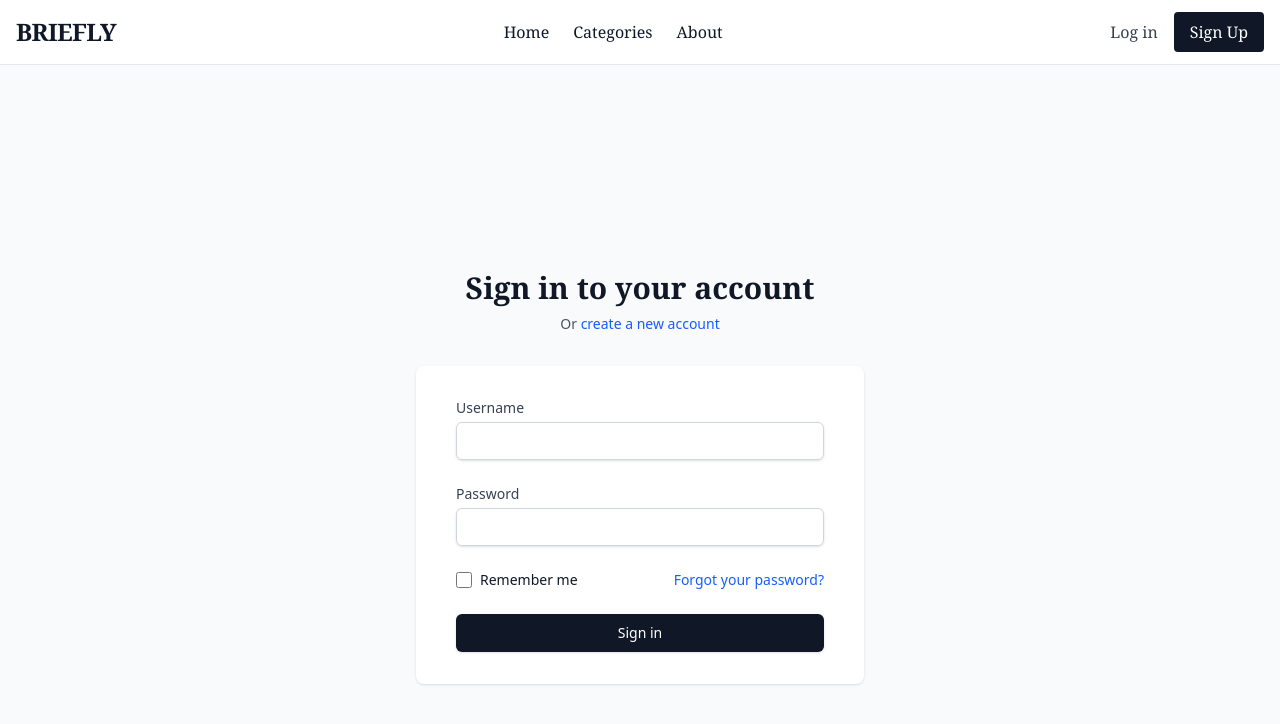
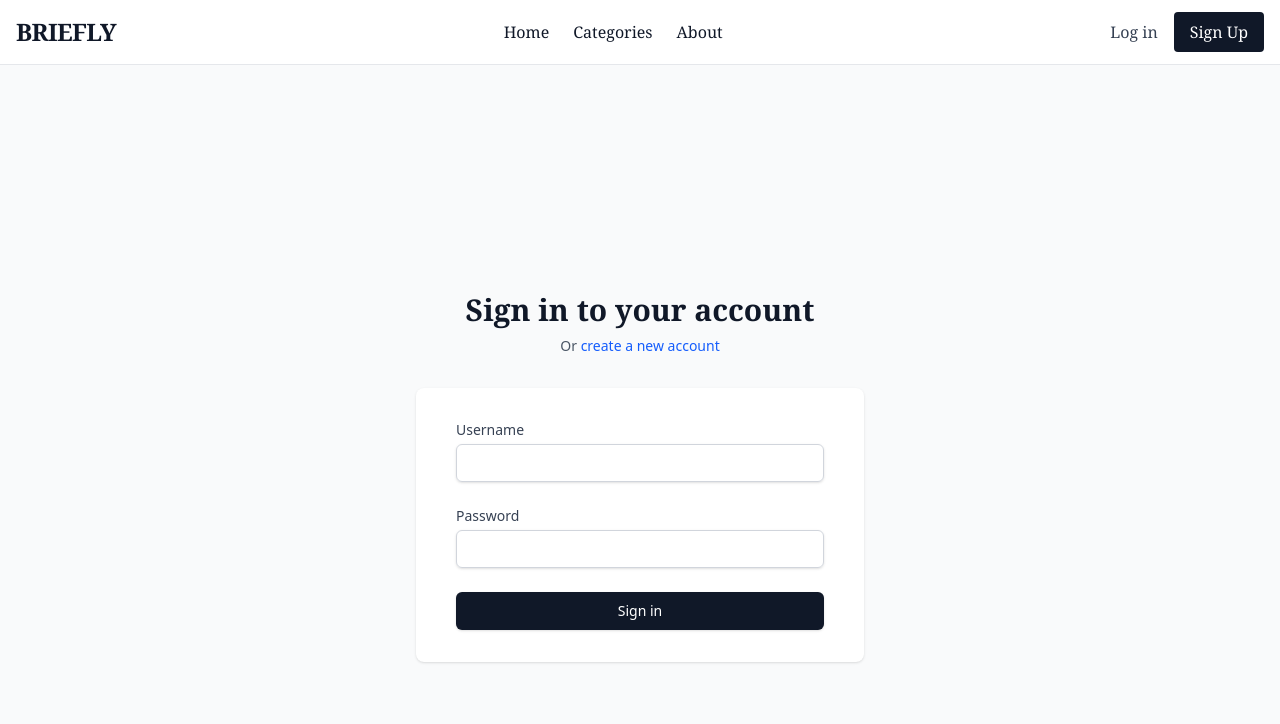
Before and after one commit to mikeshuh/CS157C-Team6, a Next.js app in the folder client/: page /login in a window 1280 px wide. Shown: the top 724 px of the page. Built offline with nearby package versions, Linux system fonts and the light colour scheme; no server answers.

Commit message:
login clean up

```diff
--- a/client/src/app/login/page.tsx
+++ b/client/src/app/login/page.tsx
@@ -158,26 +158,6 @@
               </div>
             </div>
 
-            <div className="flex items-center justify-between">
-              <div className="flex items-center">
-                <input
-                  id="remember_me"
-                  name="remember_me"
-                  type="checkbox"
-                  className="h-4 w-4 text-blue-600 focus:ring-blue-500 border-gray-300 rounded"
-                />
-                <label htmlFor="remember_me" className="ml-2 block text-sm text-gray-900">
-                  Remember me
-                </label>
-              </div>
-
-              <div className="text-sm">
-                <a href="#" className="font-medium text-blue-600 hover:text-blue-500">
-                  Forgot your password?
-                </a>
-              </div>
-            </div>
-
             <div>
               <button
                 type="submit"
```
